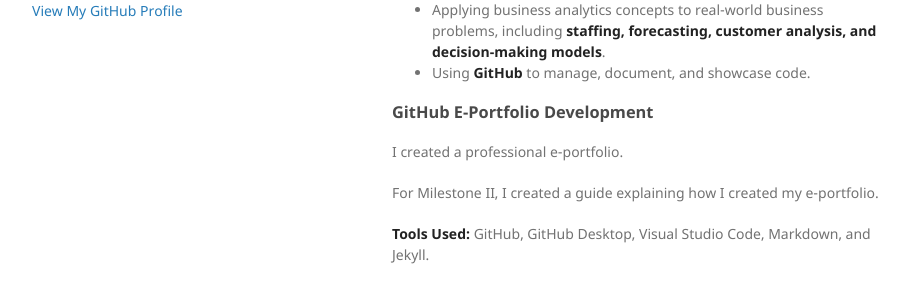
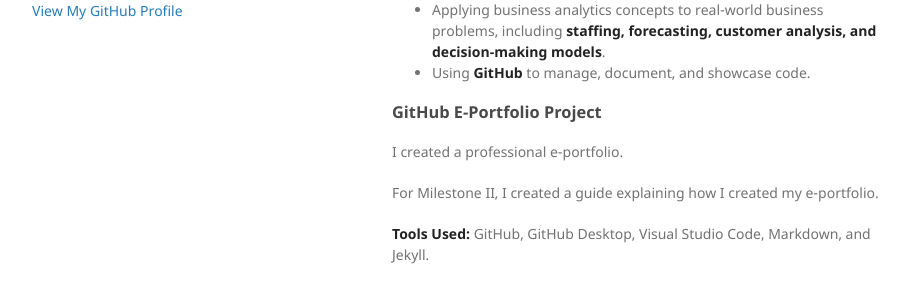
Before and after one commit to cmireya/cmireya.github.io, a Jekyll site: the page built from index.md, in a window 1280 px wide and 900 px high, scrolled down 2803 px. Shown: the part 524-812 px from the top of the window, without its empty margins (178-1097 px from the left). Built offline with Jekyll 4.4.1, drawn with Linux system fonts in a browser that asks for light colours; our own code applies the rules of GitHub Pages for plain Markdown files.

Commit message:
Update index.md

```diff
--- a/index.md
+++ b/index.md
@@ -141,7 +141,7 @@ I am bilingual in English and Spanish.
 - Applying business analytics concepts to real-world business problems, including **staffing, forecasting, customer analysis, and decision-making models**.
 - Using **GitHub** to manage, document, and showcase code.
 
-### GitHub E-Portfolio Development
+### GitHub E-Portfolio Project
 
 I created a professional e-portfolio.
 
```
